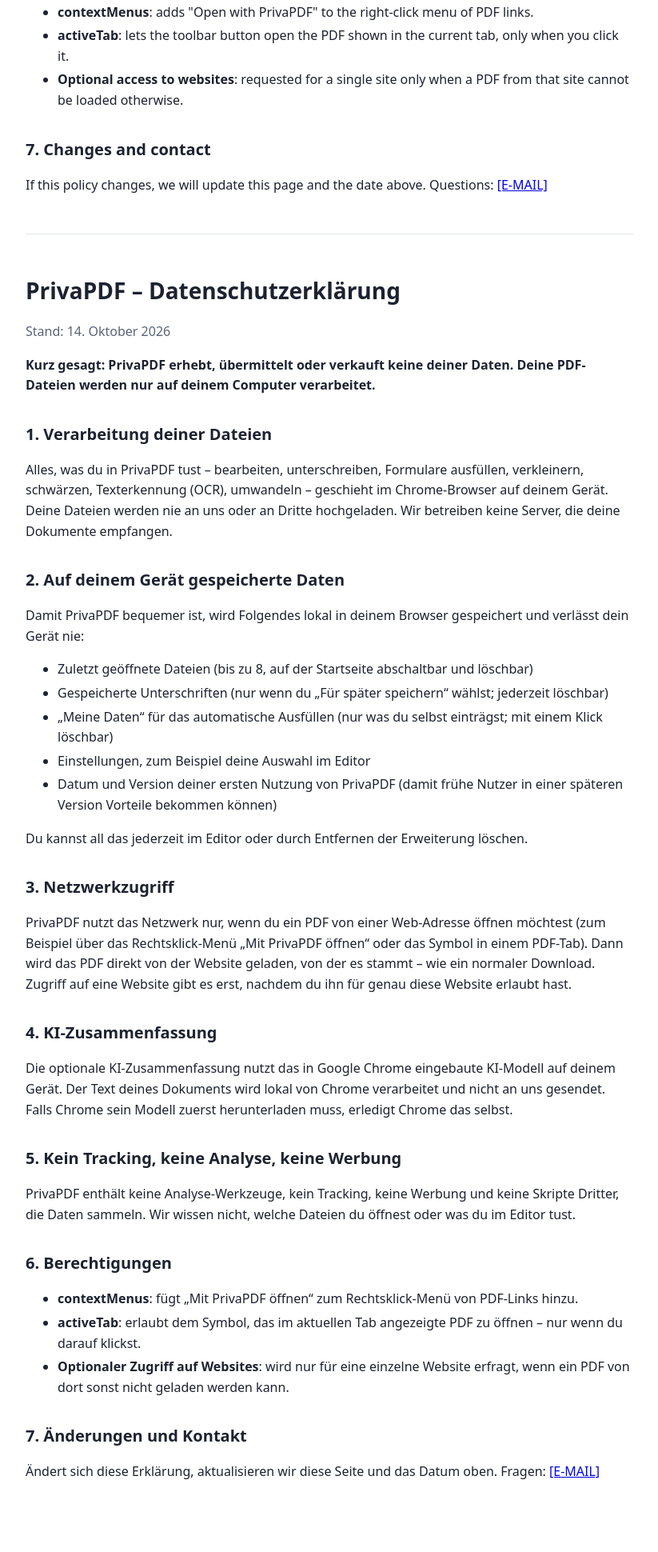
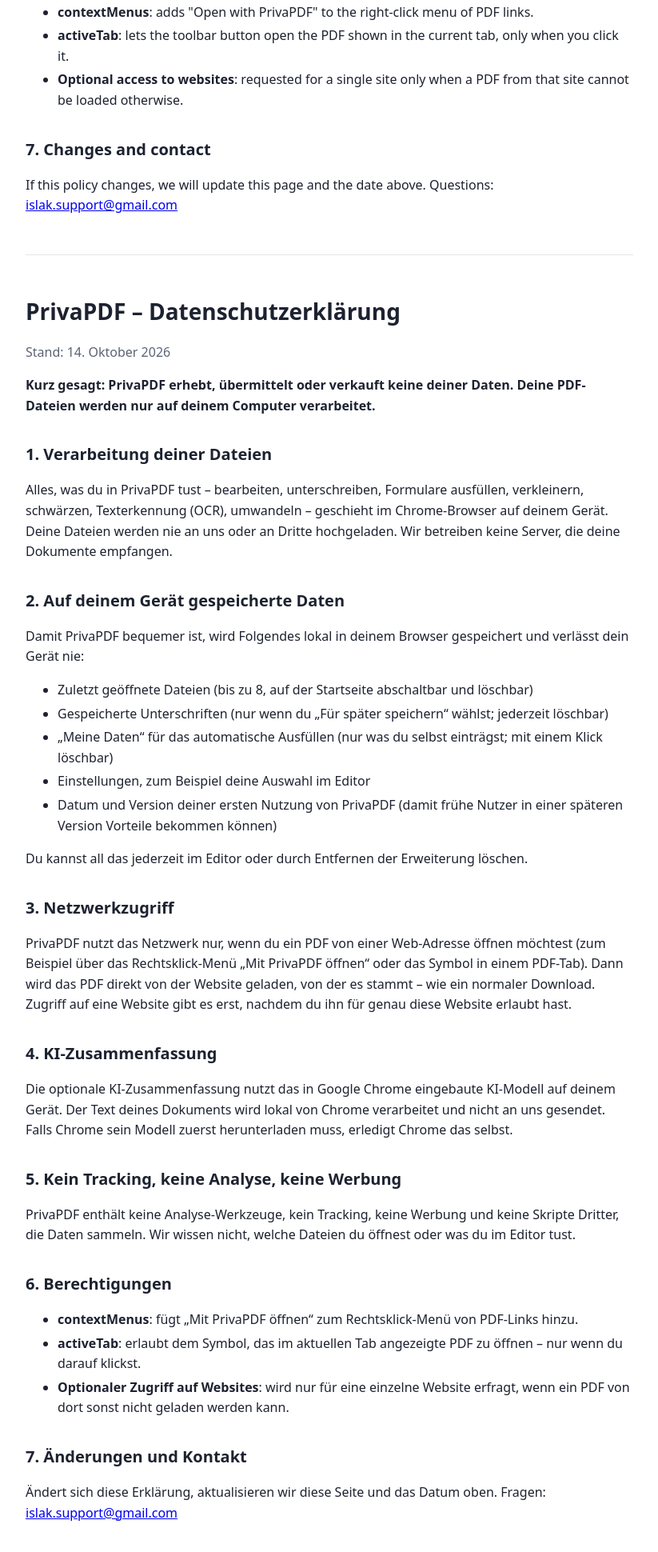
Before and after one commit to eislak/privapdf, a plain HTML site: page index.html in a window 1280 px wide. Shown: the part 1274-3214 px from the top of the page at 80% size, without its empty margins (228-1051 px from the left). Drawn offline with Linux system fonts and the light colour scheme.

Commit message:
Restore privacy policy content in index.html
Restored the original content of the privacy policy in both English and German, ensuring the document is complete and correctly formatted.

```diff
--- a/index.html
+++ b/index.html
@@ -57,7 +57,7 @@
     </ul>
 
     <h2>7. Changes and contact</h2>
-    <p>If this policy changes, we will update this page and the date above. Questions: <a href="mailto:islak.support@gmail.com">[E-MAIL]</a></p>
+    <p>If this policy changes, we will update this page and the date above. Questions: <a href="mailto:islak.support@gmail.com">islak.support@gmail.com</a></p>
   </section>
 
   <hr>
@@ -98,7 +98,7 @@
     </ul>
 
     <h2>7. Änderungen und Kontakt</h2>
-    <p>Ändert sich diese Erklärung, aktualisieren wir diese Seite und das Datum oben. Fragen: <a href="mailto:islak.support@gmail.com">[E-MAIL]</a></p>
+    <p>Ändert sich diese Erklärung, aktualisieren wir diese Seite und das Datum oben. Fragen: <a href="mailto:islak.support@gmail.com">islak.support@gmail.com</a></p>
   </section>
 </main>
 </body>
```
